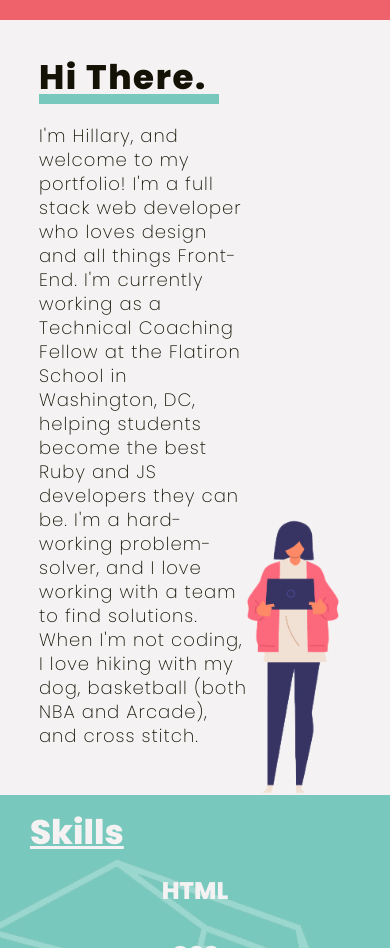
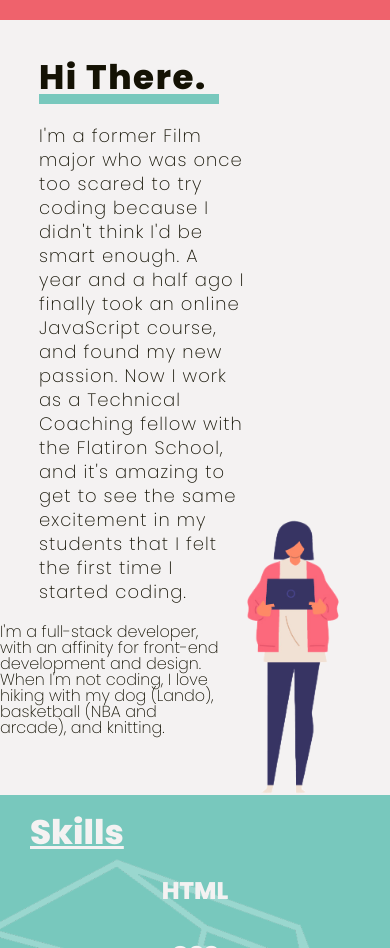
Before and after one commit to hillary-joyce/personal-portfolio, a plain HTML site: page index.html in a window 390 px wide. Shown: the part 740-1688 px from the top of the page. Drawn offline with Linux system fonts and the light colour scheme.

Commit message:
fixed bio

```diff
--- a/index.html
+++ b/index.html
@@ -23,9 +23,12 @@
     <div class="about-me">
       <div>
         <h2 class="about-header">Hi There.</h2>
-        <p class="personal-info">I'm Hillary, and welcome to my portfolio! I'm a full stack web developer who loves design and all things Front-End. I'm currently working as a Technical Coaching Fellow at the Flatiron School in Washington, DC, helping students become the best Ruby and JS developers they can be.
-        I'm a hard-working problem-solver, and I love working with a team to find solutions.
-        When I'm not coding, I love hiking with my dog, basketball (both NBA and Arcade), and cross stitch.</p>
+        <p class="personal-info">
+          I'm a former Film major who was once too scared to try coding because I didn't think I'd be smart enough. A year and a half ago I finally took an online JavaScript course, and found my new passion. Now I work as a Technical Coaching fellow with the Flatiron School, and it's amazing to get to see the same excitement in my students that I felt the first time I started coding.
+        </p>
+        <p>
+          I'm a full-stack developer, with an affinity for front-end development and design. When I'm not coding, I love hiking with my dog (Lando), basketball (NBA and arcade), and knitting.
+        </p>
       </div>
       <img class="about-img" src="./assets/images/icon.png" alt="hillary profile picture"/>
     </div>
```
Also changed, not shown: assets/sass/partials/media-queries.scss (+12 -0 lines).
